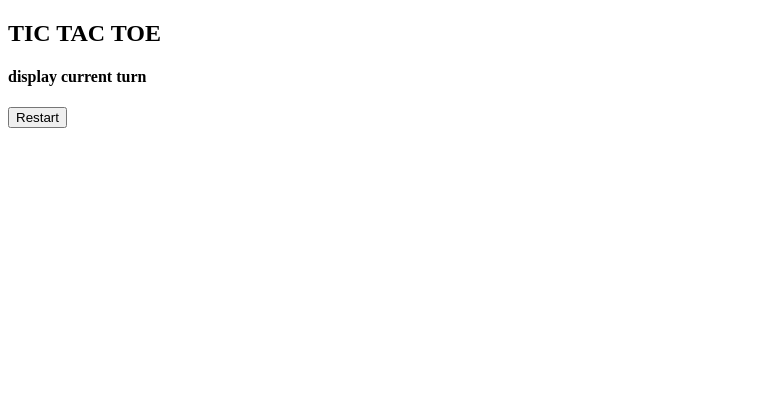
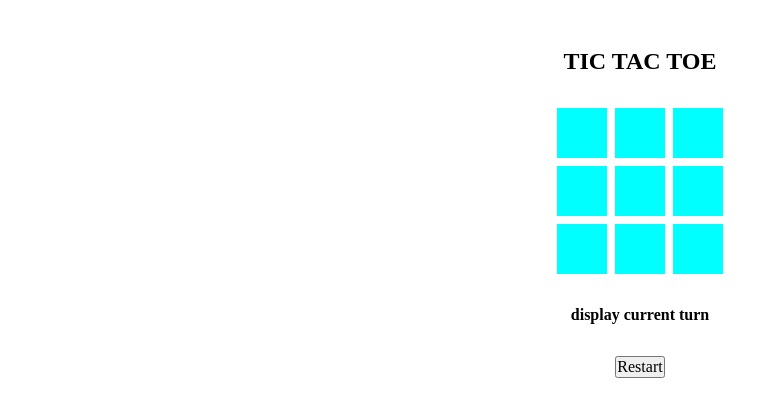
Before and after one commit to adva-mo/Tic-Tac-toe, a plain HTML site: page index.html in a window 1280 px wide. Shown: the whole page, without its empty margins (0-778 px from the left). Drawn offline with Linux system fonts and the light colour scheme.

Commit message:
basic design

```diff
--- a/index.html
+++ b/index.html
@@ -4,20 +4,24 @@
     <meta charset="UTF-8" />
     <meta http-equiv="X-UA-Compatible" content="IE=edge" />
     <meta name="viewport" content="width=device-width, initial-scale=1.0" />
+
+    <!-- links  -->
+    <link rel="stylesheet" href="/styles/normalize.css" />
+    <link rel="stylesheet" href="/styles/style.css" />
     <title>TIC TAC TOE</title>
   </head>
   <body>
     <h2>TIC TAC TOE</h2>
     <div class="game-container">
-      <div id="cell-1"></div>
-      <div id="cell-2"></div>
-      <div id="cell-3"></div>
-      <div id="cell-4"></div>
-      <div id="cell-5"></div>
-      <div id="cell-6"></div>
-      <div id="cell-7"></div>
-      <div id="cell-8"></div>
-      <div id="cell-9"></div>
+      <div class="game-cell" id="cell-1"></div>
+      <div class="game-cell" id="cell-2"></div>
+      <div class="game-cell" id="cell-3"></div>
+      <div class="game-cell" id="cell-4"></div>
+      <div class="game-cell" id="cell-5"></div>
+      <div class="game-cell" id="cell-6"></div>
+      <div class="game-cell" id="cell-7"></div>
+      <div class="game-cell" id="cell-8"></div>
+      <div class="game-cell" id="cell-9"></div>
     </div>
     <h4>display current turn</h4>
     <button>Restart</button>
--- /dev/null
+++ b/styles/style.css
@@ -0,0 +1,25 @@
+* {
+  box-sizing: border-box;
+  padding: 0;
+  margin: 0;
+}
+body {
+  display: flex;
+  flex-direction: column;
+  align-items: center;
+  padding: 3rem;
+  gap: 2rem;
+}
+.game-container {
+  display: grid;
+  grid-template-areas:
+    "cell-1 cell-2 cell-3"
+    "cell-4 cell-5 cell-6"
+    "cell-7 cell-8 cell-9";
+  gap: 0.5rem;
+}
+.game-cell {
+  height: 50px;
+  width: 50px;
+  background-color: aqua;
+}
```
